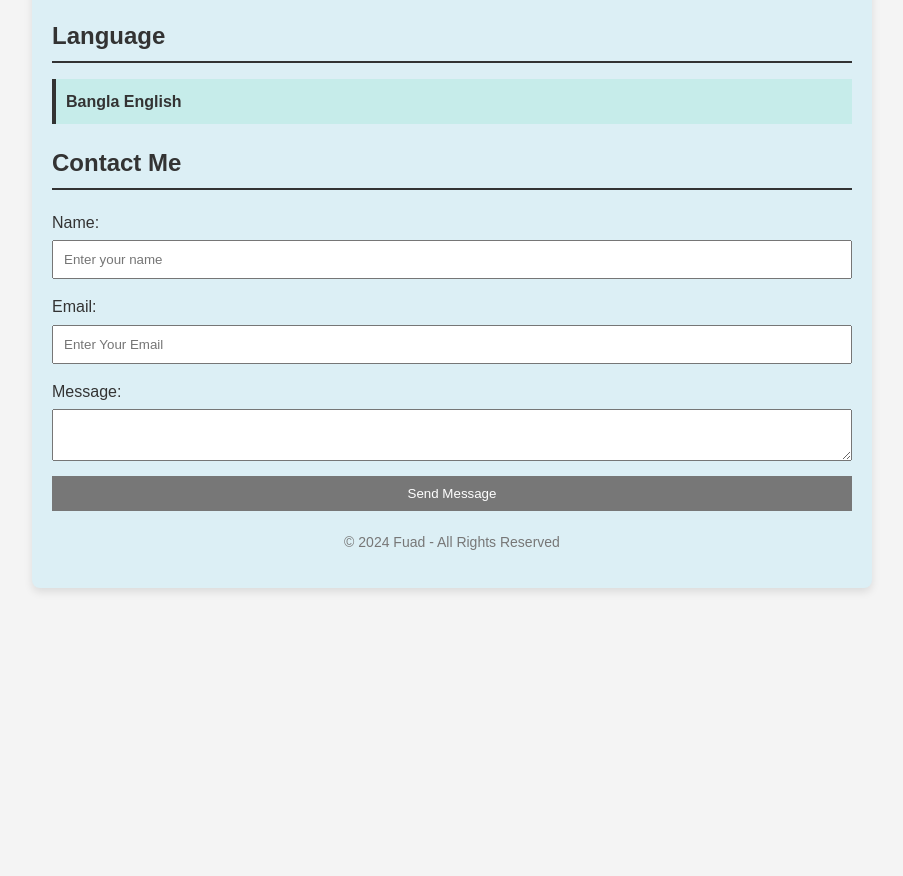
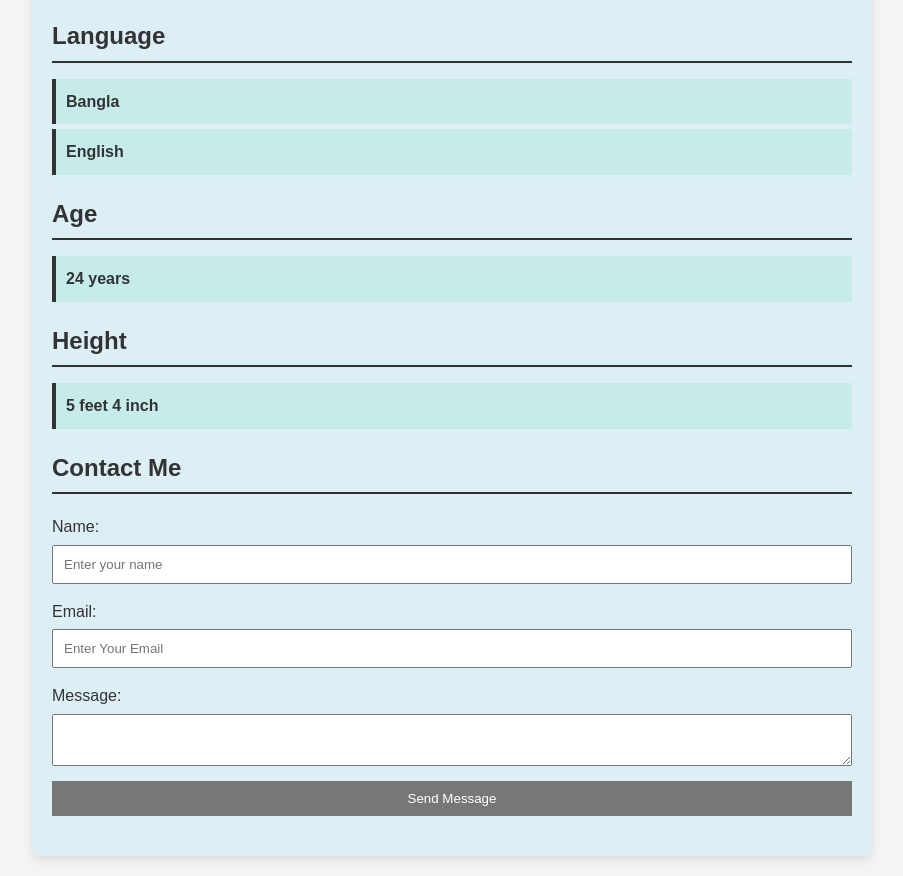
Before and after one commit to Ahmed-Fuad-Hasan/Assignment-, a plain HTML site: page index.html in a window 1280 px wide. Shown: the part 2345-3221 px from the top of the page, without its empty margins (188-1091 px from the left). Before the commit the page ends 2953 px from the top, so only its background shows below. Drawn offline with Linux system fonts and the light colour scheme.

Commit message:
Update index.html

```diff
--- a/index.html
+++ b/index.html
@@ -153,17 +153,39 @@
 
             </ul>
         </section>
-                  </section>
+
         <section id="projects" class="projects">
             <h2>Language</h2>
             <ul>
                 <li>
                     <strong>Bangla</strong>
+                 </li>
+                <li>
                    <strong>English</strong>
+                </li>
+            </ul>
 
-                </li>
+        </section>
+
+           <section id="projects" class="projects">
+            <h2>Age</h2>
+            <ul>
+                <li>
+                    <strong>24 years</strong>
+                 </li>
 
             </ul>
+
+        </section>
+           <section id="projects" class="projects">
+            <h2>Height</h2>
+            <ul>
+                <li>
+                    <strong>5 feet 4 inch</strong>
+                 </li>
+
+            </ul>
+
         </section>
         <section id="contact" class="contact">
             <h2>Contact Me</h2>
@@ -181,9 +203,18 @@
             </form>
         </section>
 
-        <footer>
-            <p> &copy; 2024 Fuad - All Rights Reserved </p>
-        </footer>
+          <footer style="display: flex; justify-content: space-between; padding-left: 1%; padding-right: 1%;">
+
+        <div style="font-size: 30px;" >
+            <a href="https://www.facebook.com/ahmed.fuad.hasan.2024?mibextid=ZbWKwL" target="_blank"><i class="fa-brands fa-facebook"></i></a>
+            <a href="https://www.instagram.com/" target="_blank"><i class="fa-brands fa-instagram"></i></a>
+            <a href="https://x.com/" target="_blank"><i class="fa-brands fa-x-twitter"></i></a>
+            <a href="https://github.com/Ahmed-Fuad-Hasan" target="_blank"><i class="fa-brands fa-github"></i></a>
+            <a href="https://www.youtube.com/" target="_blank"><i class="fa-brands fa-youtube"></i></a>
+            <a href="https://linkedin.com/in/ahmed-fuad-hasan" target="_blank"><i class="fa-brands fa-linkedin-in"></i></a>
+        </div>
+
+
 
     </div>
 </body>
```
